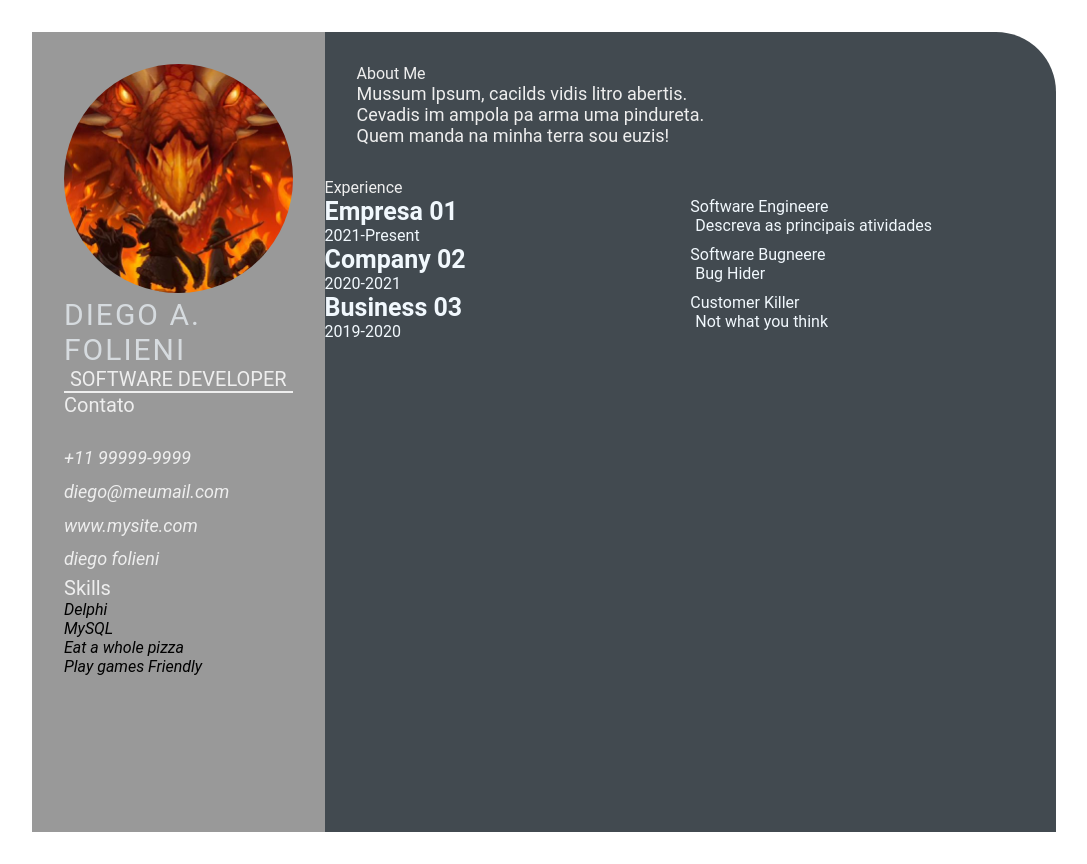
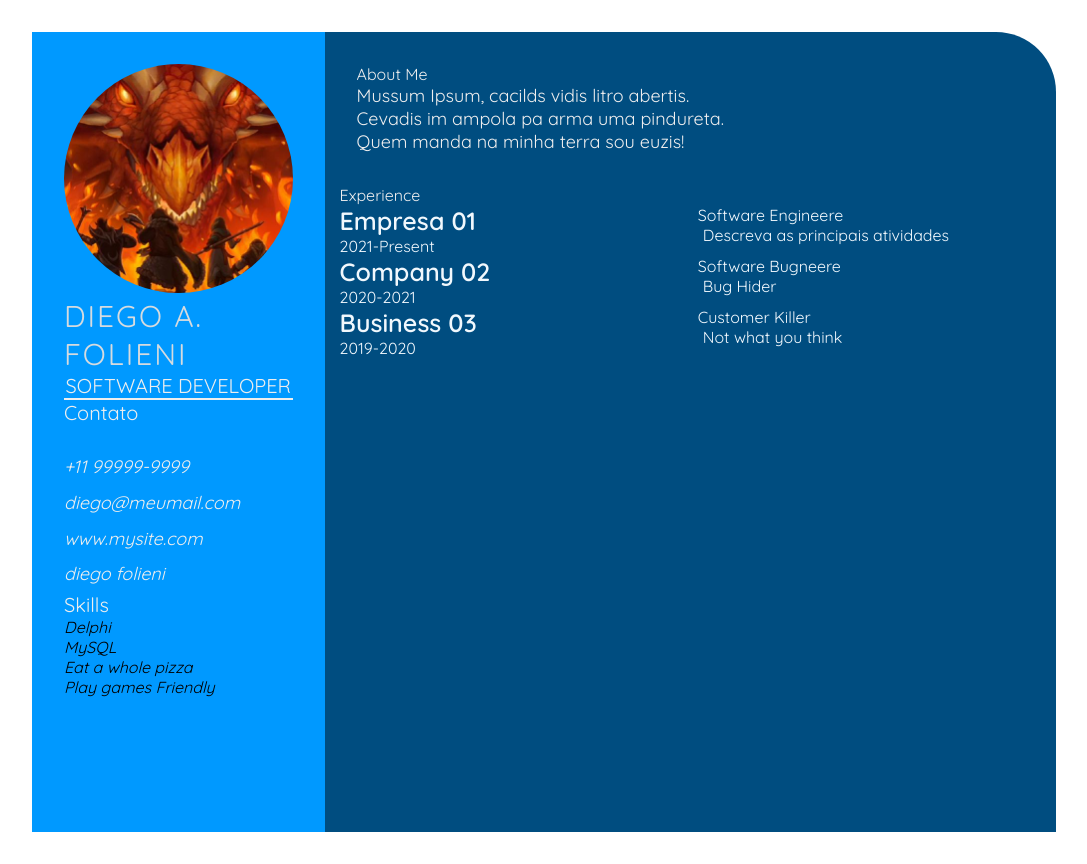
Before and after one commit to diegofolieni/diegofolieni.github.io, a plain HTML site: page index.html in a window 1280 px wide. Shown: the whole page, without its empty margins (96-1183 px from the left). Drawn offline with Linux system fonts and the light colour scheme.

Commit message:
change little details in the style

```diff
--- a/style/style.css
+++ b/style/style.css
@@ -1,9 +1,10 @@
+@import url('https://fonts.googleapis.com/css2?family=Quicksand:wght@400;500;600&display=swap');
 * {
     margin: 0;
     padding: 0;
     box-sizing: border-box;
     list-style: none;
-    font-family: 'Roboto', sans-serif;
+    font-family: 'Quicksand', 'Roboto', sans-serif;
 }
 
 .resume-contents {
@@ -17,13 +18,13 @@
 .left-section {
     grid-column: span 2;
     height: 100%;
-    background-color: #999999;
+    background-color: #0099ff;
 }
 
 .right-section {
     grid-column: span 5;
     height: 100%;
-    background-color: #424a50;
+    background-color: #004d80;
     border-radius: 0px 60px 0px 0px;
 }
 
@@ -135,3 +136,6 @@
     font-size: 16px;
     padding-left: 5px;
 }
+.experience-gap{
+    margin-left: 15px;
+}
```
